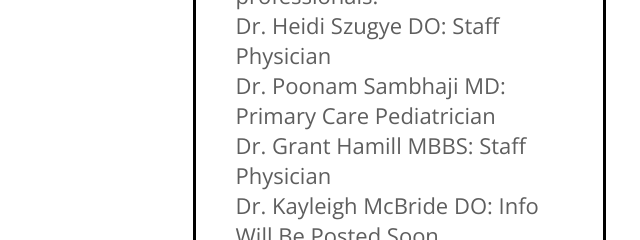
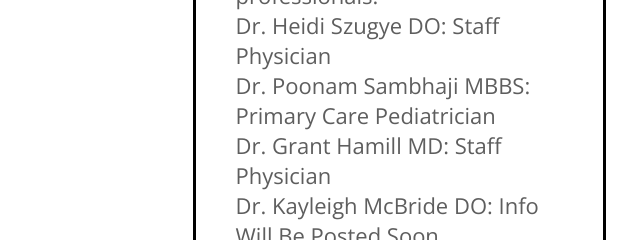
Before and after one commit to studentsinmedicine/websitecode, a plain HTML site: page registration/index.html in a window 1280 px wide. Shown: the part 271-511 px from the top of the page, 265-905 px from the left. Drawn offline with nearby package versions, Linux system fonts and the light colour scheme.

Commit message:
fixed bug

```diff
--- a/registration/index.html
+++ b/registration/index.html
@@ -138,8 +138,8 @@
 					<div class = "info" style="" >Please join us for our panel on <span class = bold >March 7th</span> from <span class = bold >1:00-2:30 PM PST</span> with the following medical professionals: <br>
 
                         <span class = "bold">Dr. Heidi Szugye DO:</span> Staff Physician<br>
-                        <span class = "bold">Dr. Poonam Sambhaji MD:</span> Primary Care Pediatrician<br>
-                        <span class = "bold">Dr. Grant Hamill MBBS:</span> Staff Physician<br>
+                        <span class = "bold">Dr. Poonam Sambhaji MBBS:</span> Primary Care Pediatrician<br>
+                        <span class = "bold">Dr. Grant Hamill MD:</span> Staff Physician<br>
                         <span class = "bold">Dr. Kayleigh McBride DO:</span> Info Will Be Posted Soon<br>
                     </div>
                     <a href = "https://forms.gle/ajZKQLLKrLCpu16H7" target="_blank" class = "button mobile">REGISTER NOW!</a>
```
